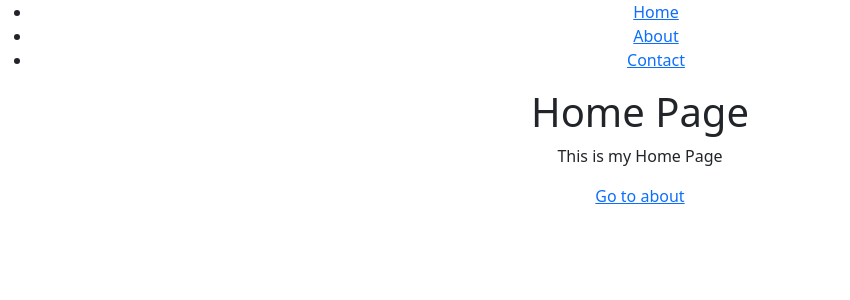
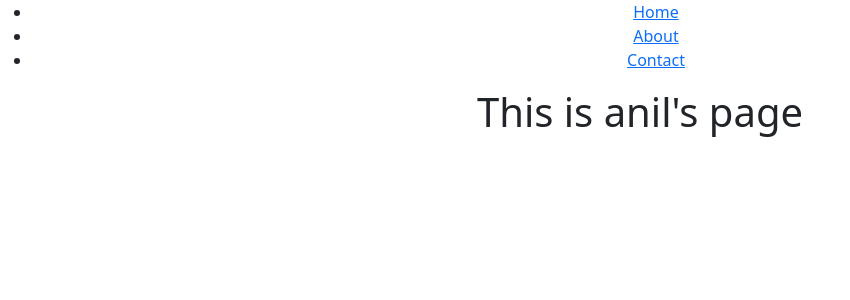
Before and after one commit to NayakVandana/React_js, a React (Create React App) app in the folder blog/: page /user/anil in a window 1280 px wide. Before the commit this address led to /. Shown: the top 300 px of the page, without its empty margins (0-850 px from the left). Built offline with nearby package versions, Linux system fonts and the light colour scheme.

Commit message:
dynamic Routing with params

```diff
--- a/blog/src/App.js
+++ b/blog/src/App.js
@@ -5,6 +5,7 @@
 import Home from './component/Home'
 import About from './component/About'
 import NavBar from "./component/NavBar";
+import User from "./component/User";
 // import Page404 from "./component/Page404";
 
 function App() {
@@ -16,6 +17,7 @@
           <Route path="/" element={<Home />} />
           <Route path="/about" element={<About />}/>
           {/* <Route path="/*" element={<Page404 />}/> */}
+          <Route path="/user/:name" element={<User />}/>
           <Route path="/*" element={<Navigate to="/" />}/>
         </Routes>
       </BrowserRouter>
--- a/blog/src/component/About.js
+++ b/blog/src/component/About.js
@@ -5,6 +5,8 @@
         <h1>About Page</h1>
         <p>This is my Home Page</p>
         <Link to="/"> Go to home</Link>
+        <li><Link to="/user/anil"> Anil</Link></li>
+        <li><Link to="/user/peter"> Peter</Link></li>
       </div>
     )
   }
--- a/blog/src/component/NavBar.js
+++ b/blog/src/component/NavBar.js
@@ -6,6 +6,7 @@
             <li><Link to="/"> Home</Link></li>
             <li><Link to="/about"> About</Link></li>
             <li><Link to="/contact"> Contact</Link></li>
+
         </ul>
       </div>
     )
--- /dev/null
+++ b/blog/src/component/User.js
@@ -0,0 +1,14 @@
+import { useParams } from "react-router-dom";
+
+function User()
+{const params = useParams();
+    const {name}= params;
+    console.warn(name);
+    return(
+        <div>
+          <h1>This is {name}'s page</h1>
+        </div>
+    )
+}
+
+export default User;
```
